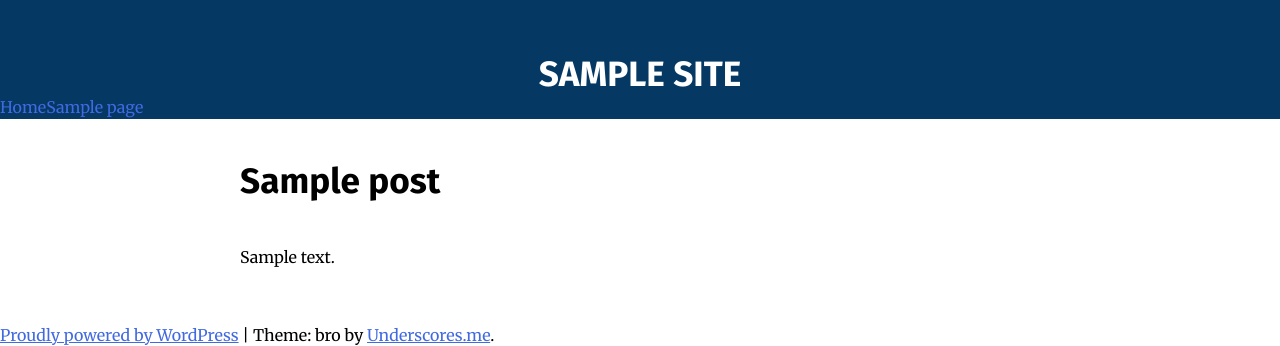
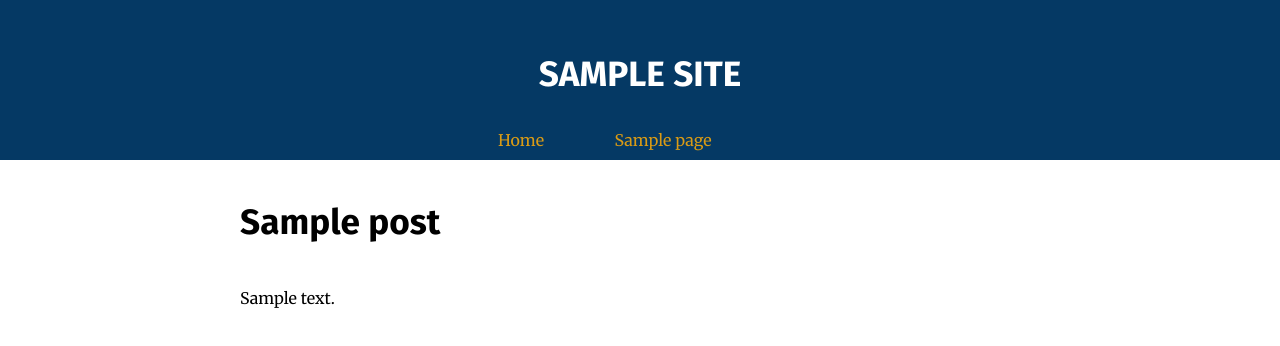
Before and after one commit to ryant/TeamExtreme-wp-content, a WordPress theme: template themes/bro/page.php in a window 1280 px wide. Shown: the top 346 px of the page. Run offline with PHP 8.4 and a stand-in for WordPress, Linux system fonts and the light colour scheme; the site name, menu and one post (Sample post) are stand-ins, and other content is empty; some libraries are stand-ins or nearby versions; grey boxes are pictures that could not be loaded.

Commit message:
Navbar and footer changes

```diff
--- a/themes/bro/footer.php
+++ b/themes/bro/footer.php
@@ -12,14 +12,40 @@
 ?>
 
 	</div><!-- #content -->
+	<!-- menu -->
+	<div id="footer" class="site-footer">
+		<div class="left-side">
+		<nav id="footer_menu" class="secondary-navigation"> <!--class="main-navigation" role="navigation"-->
+			<?php wp_nav_menu( array( 'theme_location' => 'secondary')); ?>
 
-	<footer id="colophon" class="site-footer" role="contentinfo">
-		<div class="site-info">
-			<a href="<?php echo esc_url( __( 'https://wordpress.org/', 'bro' ) ); ?>"><?php printf( esc_html__( 'Proudly powered by %s', 'bro' ), 'WordPress' ); ?></a>
-			<span class="sep"> | </span>
-			<?php printf( esc_html__( 'Theme: %1$s by %2$s.', 'bro' ), 'bro', '<a href="http://underscores.me/" rel="designer">Underscores.me</a>' ); ?>
-		</div><!-- .site-info -->
+		</nav>
+		</div>
+
+		<div class="right-side">
+		<div class="footer-content">
+		<a href="http://www.townsville.qld.gov.au"><img src="http://ethanh.sgedu.site/stagingassignment2/wp-content/uploads/2016/04/townsville-council-logo.jpg" alt="townsville-council-logo" width="96" height="124" class="alignnone size-full wp-image-105" />
+
+		<a href="http://www.signsofexcellence.com.au/"><img src="http://ethanh.sgedu.site/stagingassignment2/wp-content/uploads/2016/04/SOE-new-logo-3-300x300.jpg" alt="SOE new logo 3" width="124" height="124" class="alignnone size-medium wp-image-103" />
+
+		<a href="http://www.groovygraphics.com.au/"><img src="http://ethanh.sgedu.site/stagingassignment2/wp-content/uploads/2016/04/GG-logo-for-email-300x76.jpg" alt="GG logo for email" width="300" height="76" class="alignnone size-medium wp-image-102" />
+
+		<a href="http://www.sturtbc.com.au/"><img src="http://ethanh.sgedu.site/stagingassignment2/wp-content/uploads/2016/04/sturt-business-centre-logo-300x42.png" alt="sturt-business-centre-logo" width="300" height="42" class="alignnone size-medium wp-image-104" />
+
+		<a href="http://www.truelocal.com.au/business/asap-printers/garbutt"><img src="http://ethanh.sgedu.site/stagingassignment2/wp-content/uploads/2016/04/asap-logo.png" alt="asap-logo" width="265" height="131" class="alignnone size-full wp-image-101" />
+
+		<a href="http://www.afcm.com.au"/><img src="http://ethanh.sgedu.site/stagingassignment2/wp-content/uploads/2016/04/AFCMlogo-25th.gif" alt="AFCMlogo-25th" width="250" height="100" class="alignnone size-full wp-image-100" />
+
+		<a href="http://www.acvc.com.au"/><img src="http://ethanh.sgedu.site/stagingassignment2/wp-content/uploads/2016/04/ACVClogo-300x131.jpg" alt="ACVClogo" width="250" height="131" class="alignnone size-medium wp-image-99" />
+	<!--<footer id="colophon" class="site-footer" role="contentinfo">
+
 	</footer><!-- #colophon -->
+		</div>
+		</div>
+
+	</div>
+	<div class="footer-copyright">
+			<p>Copyright &copy; <?php echo date('Y'); ?> <a href="<?php echo home_url(); ?>" title="<?php bloginfo('name'); ?>"><?php bloginfo('name'); ?></a></p>
+	</div>
 </div><!-- #page -->
 
 <?php wp_footer(); ?>
--- a/themes/bro/functions.php
+++ b/themes/bro/functions.php
@@ -45,6 +45,7 @@ function bro_setup() {
 	// This theme uses wp_nav_menu() in one location.
 	register_nav_menus( array(
 		'primary' => esc_html__( 'Primary', 'bro' ),
+		'secondary' => esc_html__( 'Footer', 'bro' ),
 	) );
 
 	/*
--- a/themes/bro/header.php
+++ b/themes/bro/header.php
@@ -45,7 +45,6 @@
 			<?php
 			endif; ?>
 		</div><!-- .site-branding -->
-
 		<nav id="site-navigation" class="main-navigation" role="navigation">
 			<button class="menu-toggle" aria-controls="primary-menu" aria-expanded="false"><?php esc_html_e( 'Primary Menu', 'bro' ); ?></button>
 			<?php wp_nav_menu( array( 'theme_location' => 'primary', 'menu_id' => 'primary-menu' ) ); ?>
--- a/themes/bro/style.css
+++ b/themes/bro/style.css
@@ -34,6 +34,7 @@ Nicolas Gallagher and Jonathan Neal http://necolas.github.com/normalize.css/
 # Alignments
 # Clearings
 # Header
+# Footer
 # Widgets
 # Content
 	## Posts and pages
@@ -544,17 +545,18 @@ textarea {
 ## Links
 --------------------------------------------------------------*/
 a {
-	color: royalblue;
+	color: #17558D;
+	text-decoration: none;
 }
 
 a:visited {
-	color: purple;
+	color: #17558D;
 }
 
 a:hover,
 a:focus,
 a:active {
-	color: midnightblue;
+	color: #DA7015;
 }
 
 a:focus {
@@ -569,83 +571,94 @@ a:active {
 /*--------------------------------------------------------------
 ## Menus
 --------------------------------------------------------------*/
+/* Main Menu */
 .main-navigation {
+	clear: both;
+	/*float: center;*/
+	margin: 0 auto;
+	width: 100%;
+	text-align: center;
+	padding-bottom: 5px;
+	padding-top: 30px;
+}
+.main-navigation a {
+	color: #DA9B15;
+	display: block;
+}
+.main-navigation a:hover {
+	color: #DA7015;
+}
+.main-navigation a:active {
+	background-color: #023059;
+}
+.main-navigation ul {
+	list-style:none;
+	text-align: center;
+	padding: 0;
+	margin: 0;
+}
+.main-navigation li {
+	display: inline-block;
+	line-height: 30px;
+	margin-right: 5.5%;
+}
+.main-navigation > ul > li {
+	text-align: center;
+	margin-right: 0;
+	padding: 3px;
+}
+.main-navigation li ul {
+	position: absolute;
+	display: none;
+	width: inherit;
+}
+.main-navigation li:hover ul {
+	display: block;
+	background-color: #023A6C;
+}
+.main-navigation li ul li {
+	display: block;
+	margin-right: 0;
+	padding: 3px;
+}
+/* Secondary Menus {footer, ect} */
+.secondary-navigation {
 	clear: both;
 	display: block;
 	float: left;
 	width: 100%;
+	padding-left: 15%;
+	right: -50%;
 }
-
-.main-navigation ul {
-	display: none;
+.secondary-navigation a {
+	color: #DA9B15;
+}
+.secondary-navigation a:hover {
+	color: #DA7015;
+}
+.secondary-navigation ul {
+	/*display: none;*/
 	list-style: none;
 	margin: 0;
 	padding-left: 0;
 }
 
-.main-navigation li {
-	float: left;
+.secondary-navigation li {
+	/*float: left;*/
 	position: relative;
 }
 
-.main-navigation a {
+.secondary-navigation a {
 	display: block;
 	text-decoration: none;
-}
-
-.main-navigation ul ul {
-	box-shadow: 0 3px 3px rgba(0, 0, 0, 0.2);
-	float: left;
-	position: absolute;
-	top: 1.5em;
-	left: -999em;
-	z-index: 99999;
-}
-
-.main-navigation ul ul ul {
-	left: -999em;
-	top: 0;
-}
-
-.main-navigation ul ul a {
-	width: 200px;
-}
-
-.main-navigation ul ul li {
-
-}
-
-.main-navigation li:hover > a,
-.main-navigation li.focus > a {
-}
-
-.main-navigation ul ul :hover > a,
-.main-navigation ul ul .focus > a {
-}
-
-.main-navigation ul ul a:hover,
-.main-navigation ul ul a.focus {
-}
-
-.main-navigation ul li:hover > ul,
-.main-navigation ul li.focus > ul {
-	left: auto;
-}
-
-.main-navigation ul ul li:hover > ul,
-.main-navigation ul ul li.focus > ul {
-	left: 100%;
-}
-
-.main-navigation .current_page_item > a,
-.main-navigation .current-menu-item > a,
-.main-navigation .current_page_ancestor > a,
-.main-navigation .current-menu-ancestor > a {
 }
 
 /* Small menu. */
 .menu-toggle,
 .main-navigation.toggled ul {
+	display: block;
+}
+.secondary-navigation.toggled ul {
 	display: block;
 }
 
@@ -654,6 +667,9 @@ a:active {
 		display: none;
 	}
 	.main-navigation ul {
+		display: block;
+	}
+	.secondary-navigation ul {
 		display: block;
 	}
 }
@@ -812,7 +828,32 @@ a:active {
 	font-size: 110%;
 	color: #fff;
 }
-
+/*--------------------------------------------------------------
+# Footer
+--------------------------------------------------------------*/
+.site-footer {
+	background-color: #053964;
+	background-size: cover;
+	padding-top: 1%;
+	padding-bottom: 0.5%;
+}
+.site-footer .left-side {
+	width: 30%;
+	float: left;
+	text-align: right;
+	/*position: absolute;*/
+}
+.site-footer .right-side {
+	width: 60%;
+	float: left;
+	padding-left: 6%;
+}
+.right-side img {
+	vertical-align:middle;
+}
+.footer-copyright {
+	text-align: center;
+}
 /*--------------------------------------------------------------
 # Widgets
 --------------------------------------------------------------*/
@@ -840,10 +881,12 @@ a:active {
 	.site-main{
 		margin: 1.8em;
 	}
-
 }
 @media screen and (min-width: 37.5em) {
 	.site-main {
+		font-size: 1em;
+	}
+	.footer-copyright {
 		font-size: 1em;
 	}
 }
```
